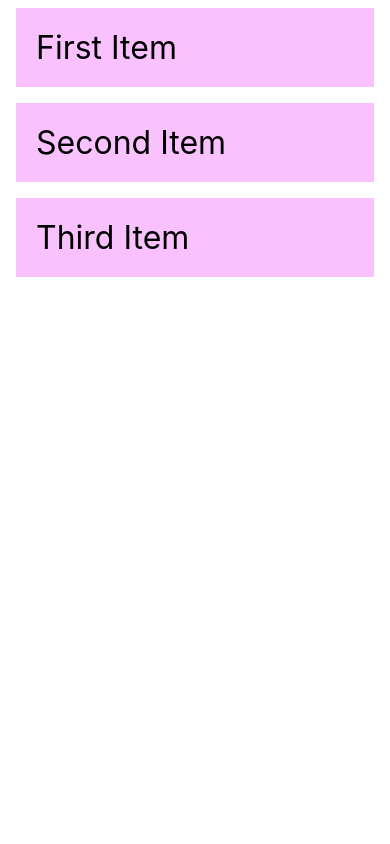
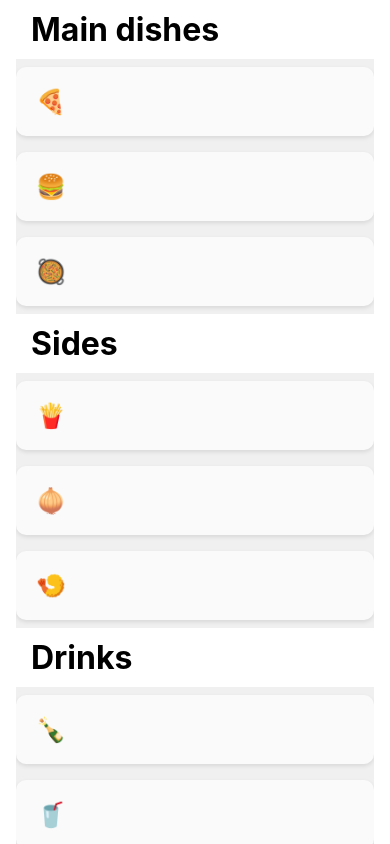
Before and after one commit to dafasr/belajar-react-native, a React Native app: screen / in a window 390 px wide. Built offline with nearby package versions, Linux system fonts and the light colour scheme.

Commit message:
section list

```diff
--- a/App.js
+++ b/App.js
@@ -1,80 +1,123 @@
-import React, { useState } from "react";
-import {
-  FlatList,
-  StatusBar,
-  StyleSheet,
-  Text,
-  TouchableOpacity,
-} from "react-native";
+import React from "react";
+import { StyleSheet, Text, View, SectionList, StatusBar } from "react-native";
 import { SafeAreaView, SafeAreaProvider } from "react-native-safe-area-context";
 
 const DATA = [
   {
-    id: "bd7acbea-c1b1-46c2-aed5-3ad53abb28ba",
-    title: "First Item",
+    title: "Main dishes",
+    data: ["🍕", "🍔", "🥘"],
   },
   {
-    id: "3ac68afc-c605-48d3-a4f8-fbd91aa97f63",
-    title: "Second Item",
+    title: "Sides",
+    data: ["🍟", "🧅", "🍤"],
   },
   {
-    id: "58694a0f-3da1-471f-bd96-145571e29d72",
-    title: "Third Item",
+    title: "Drinks",
+    data: ["🍾", "🥤", "🍺"],
+  },
+  {
+    title: "Desserts",
+    data: ["Cheese Cake", "Ice Cream"],
   },
 ];
 
-const Item = ({ item, onPress, backgroundColor, textColor }) => (
-  <TouchableOpacity
-    onPress={onPress}
-    style={[styles.item, { backgroundColor }]}
-  >
-    <Text style={[styles.title, { color: textColor }]}>{item.title}</Text>
-  </TouchableOpacity>
+// const DATA = [
+//   {
+//     title: "The Shawshank Redemption",
+//     year: 1994,
+//     director: "Frank Darabont",
+//     genres: ["Drama", "Crime"],
+//     rating: 9.3,
+//     image_url: "https://example.com/shawshank_redemption.jpg",
+//   },
+//   {
+//     title: "The Godfather",
+//     year: 1972,
+//     director: "Francis Ford Coppola",
+//     genres: ["Crime", "Drama"],
+//     rating: 9.2,
+//     image_url: "https://example.com/the_godfather.jpg",
+//   },
+//   {
+//     title: "Pulp Fiction",
+//     year: 1994,
+//     director: "Quentin Tarantino",
+//     genres: ["Crime", "Drama"],
+//     rating: 8.9,
+//     image_url: "https://example.com/pulp_fiction.jpg",
+//   },
+//   {
+//     title: "The Dark Knight",
+//     year: 2008,
+//     director: "Christopher Nolan",
+//     genres: ["Action", "Crime", "Drama"],
+//     rating: 9.0,
+//     image_url: "https://example.com/the_dark_knight.jpg",
+//   },
+//   {
+//     title: "Inception",
+//     year: 2010,
+//     director: "Christopher Nolan",
+//     genres: ["Action", "Sci-Fi", "Adventure"],
+//     rating: 8.8,
+//     image_url: "https://example.com/inception.jpg",
+//   },
+// ];
+
+const App = () => (
+  <SafeAreaProvider>
+    <SafeAreaView style={styles.container} edges={["top"]}>
+      <SectionList
+        sections={DATA}
+        keyExtractor={(item, index) => item + index}
+        renderItem={({ item }) => (
+          <View style={styles.item}>
+            <Text style={styles.title}>{item}</Text>
+          </View>
+        )}
+        renderSectionHeader={({ section: { title } }) => (
+          <Text style={styles.header}>{title}</Text>
+        )}
+      />
+    </SafeAreaView>
+  </SafeAreaProvider>
 );
 
-const App = () => {
-  const [selectedId, setSelectedId] = useState();
+const reducedData = DATA.reduce((acc, { title, data }) => {
+  acc[title] = data;
+  return acc;
+}, {});
 
-  const renderItem = ({ item }) => {
-    const backgroundColor = item.id === selectedId ? "#6e3b6e" : "#f9c2ff";
-    const color = item.id === selectedId ? "white" : "black";
-
-    return (
-      <Item
-        item={item}
-        onPress={() => setSelectedId(item.id)}
-        backgroundColor={backgroundColor}
-        textColor={color}
-      />
-    );
-  };
-
-  return (
-    <SafeAreaProvider>
-      <SafeAreaView style={styles.container}>
-        <FlatList
-          data={DATA}
-          renderItem={renderItem}
-          keyExtractor={(item) => item.id}
-          extraData={selectedId}
-        />
-      </SafeAreaView>
-    </SafeAreaProvider>
-  );
-};
+console.log(reducedData);
 
 const styles = StyleSheet.create({
   container: {
     flex: 1,
-    marginTop: StatusBar.currentHeight || 0,
+    paddingTop: StatusBar.currentHeight,
+    marginHorizontal: 16,
+    backgroundColor: "#f0f0f0",
   },
   item: {
+    backgroundColor: "#fafafa",
     padding: 20,
     marginVertical: 8,
-    marginHorizontal: 16,
+    borderRadius: 10,
+    shadowColor: "#000",
+    shadowOffset: { width: 0, height: 2 },
+    shadowOpacity: 0.1,
+    shadowRadius: 4,
+    elevation: 3,
+  },
+  header: {
+    fontSize: 32,
+    backgroundColor: "#fff",
+    fontWeight: "bold",
+    paddingVertical: 10,
+    paddingHorizontal: 15,
   },
   title: {
-    fontSize: 32,
+    fontSize: 24,
+    color: "#333",
   },
 });
 
```
